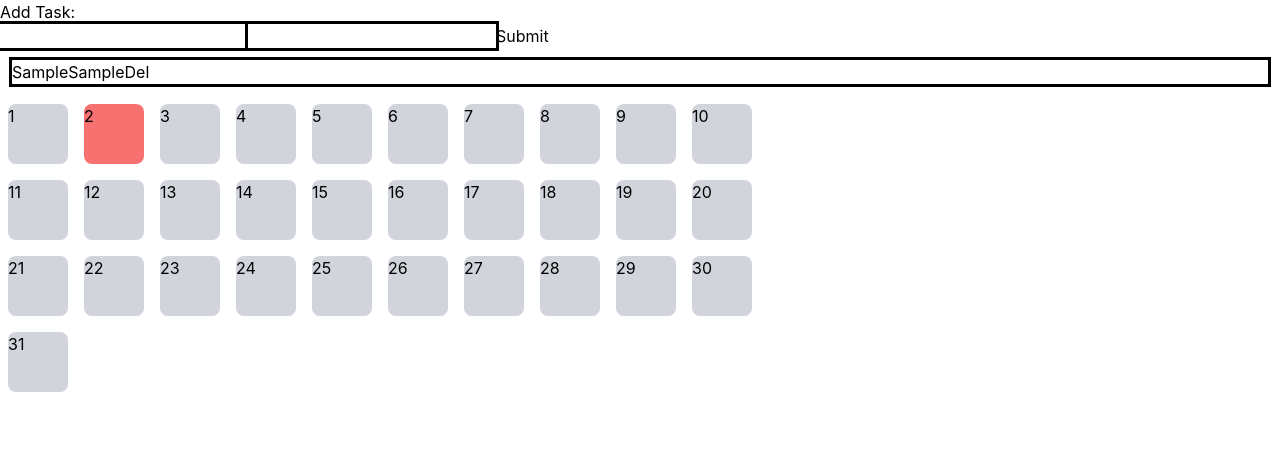
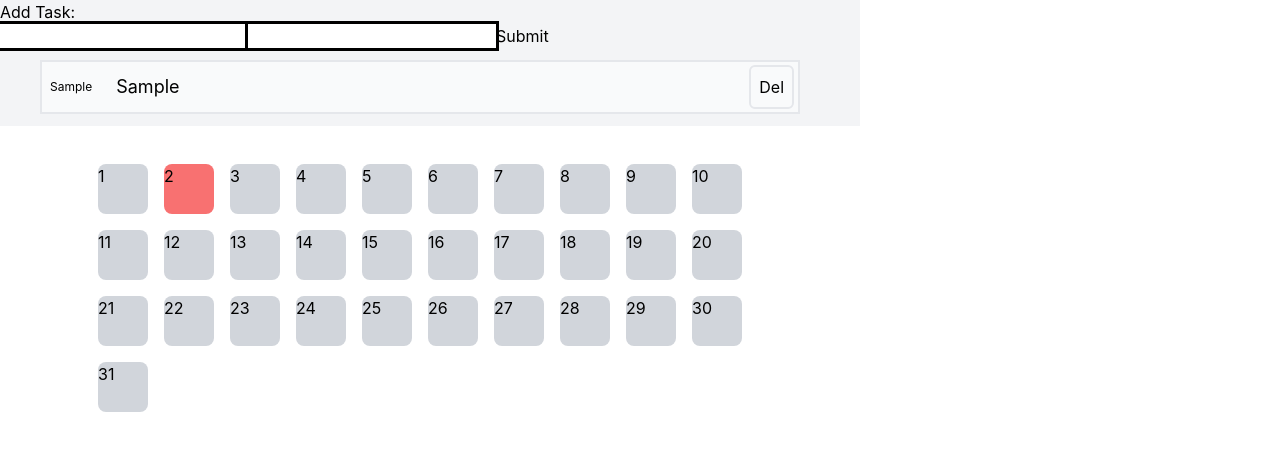
Before and after one commit to VirLg/raccoon-doc-todo-react, a React (Create React App) app: page / in a window 1280 px wide. Both pictures are taken after typing "Sample", "Sample" into the empty fields and a click on the button "Submit". Shown: the top 450 px of the page. Built offline with nearby package versions, Linux system fonts and the light colour scheme.

Commit message:
add css calendar

```diff
--- a/src/components/calendar/Calendar.jsx
+++ b/src/components/calendar/Calendar.jsx
@@ -22,7 +22,7 @@ const Calendar = () => {
   // numberWeek
   console.log('a', date);
   return (
-    <div className="flex flex-wrap  max-w-[760px]">
+    <div className="flex flex-wrap  max-w-[660px] ml-[90px] mt-[30px]">
       <CalendarItem dayInMonth={dayInMonth} curretDate={curretDate} />
     </div>
   );
--- a/src/components/calendar/CalendarItem.jsx
+++ b/src/components/calendar/CalendarItem.jsx
@@ -7,7 +7,7 @@ const CalendarItem = ({ dayInMonth, curretDate, value }) => {
     return (
       <div key={idx} className="">
         <div
-          className={`w-[60px] h-[60px] m-2 rounded-lg ${
+          className={`w-[50px] h-[50px] m-2 rounded-lg ${
             curretDate === idx + 1 ? 'bg-red-400' : 'bg-gray-300'
           }`}
         >
--- a/src/components/redux/slice.js
+++ b/src/components/redux/slice.js
@@ -17,7 +17,7 @@ const todoSlice = createSlice({
       state.todo = [...state.todo, action.payload];
     },
     todoRemove(state, action) {
-      state.todo = state.todo.filter((el, idx) => idx !== action.payload);
+      state.todo = state.todo.filter((_, idx) => idx !== action.payload);
     },
   },
 });
--- a/src/components/todo/TodoItem.jsx
+++ b/src/components/todo/TodoItem.jsx
@@ -4,18 +4,22 @@ import { todosSelector } from '../redux/selector';
 import { useDispatch } from 'react-redux';
 import { todoRemove } from '../redux/slice';
 const TodoItem = ({ data }) => {
-  const selectorTodod = useSelector(todosSelector);
+  const selectorTodo = useSelector(todosSelector);
   const dispatch = useDispatch();
-  const handleClick = idx => {
-    dispatch(todoRemove(idx));
-  };
-  return selectorTodod.map((el, idx) => {
+
+  return selectorTodo.map((el, idx) => {
     return (
-      <div key={idx} className="flex items-center outline m-3">
-        <div className="">{el.name}</div>
-
-        <div>{el.task}</div>
-        <button type="button" onClick={() => dispatch(todoRemove(idx))}>
+      <div
+        key={idx}
+        className="flex items-center border-2 m-3 h-[54px] bg-gray-50 max-w-[760px] ml-10"
+      >
+        <div className="ml-2 mr-6 text-xs">{el.name}</div>
+        <div className="text-lg">{el.task}</div>
+        <button
+          type="button"
+          onClick={() => dispatch(todoRemove(idx))}
+          className="ml-auto border-2 p-2 m-1 rounded-md "
+        >
           Del
         </button>
       </div>
--- a/src/components/todo/TodoList.jsx
+++ b/src/components/todo/TodoList.jsx
@@ -1,5 +1,4 @@
 import React from 'react';
-import { data } from './data';
 import { useDispatch } from 'react-redux';
 import { todoAdd } from '../redux/slice';
 import TodoForm from '../form/Form';
@@ -10,9 +9,9 @@ const TodoList = () => {
     dispatch(todoAdd(values));
   };
   return (
-    <div>
+    <div className="max-h-96 bg-gray-100 overflow-auto max-w-[860px] ">
       <TodoForm createTodo={createTodo} />
-      <TodoItem data={data} />
+      <TodoItem />
     </div>
   );
 };
```
